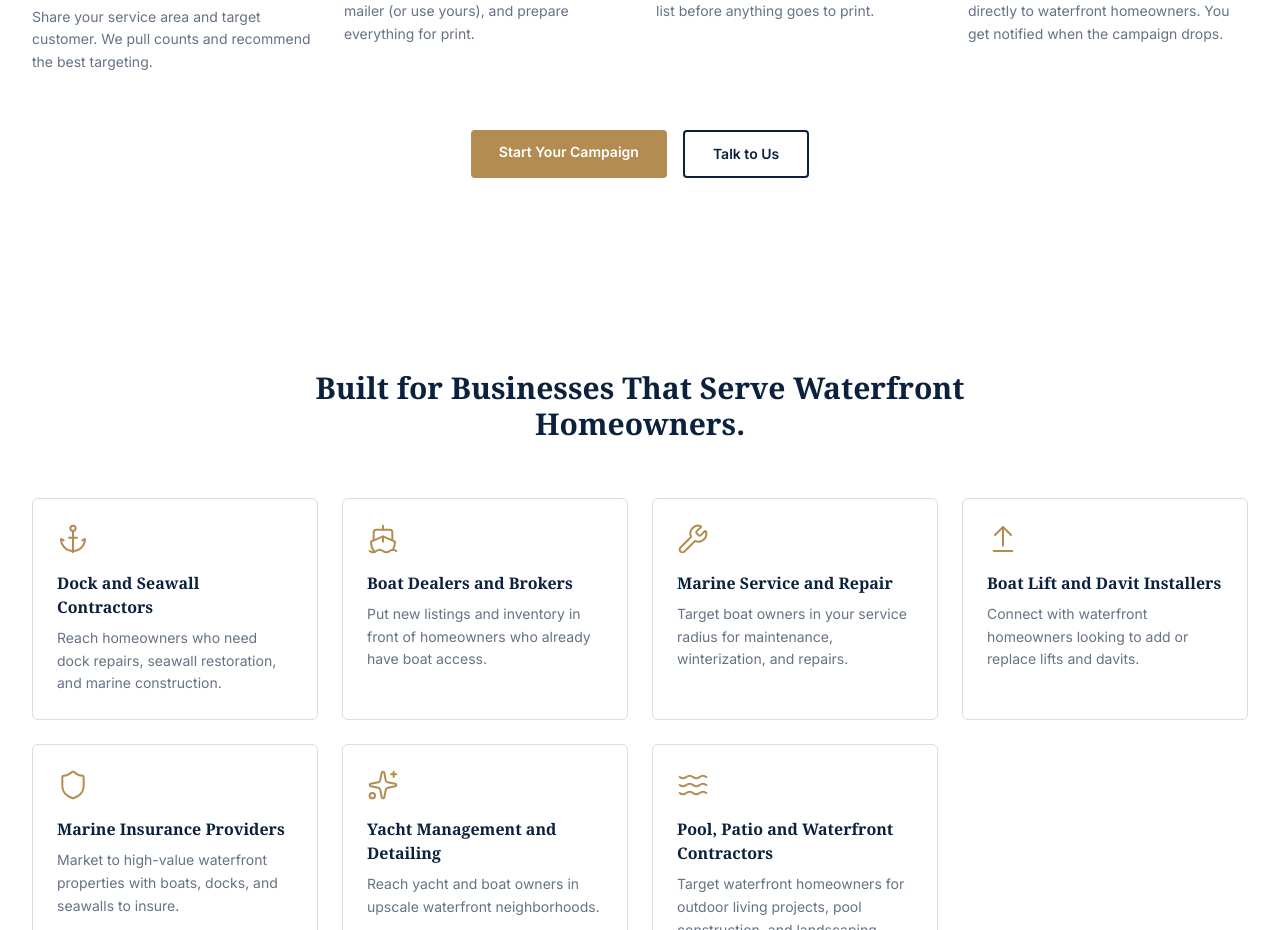
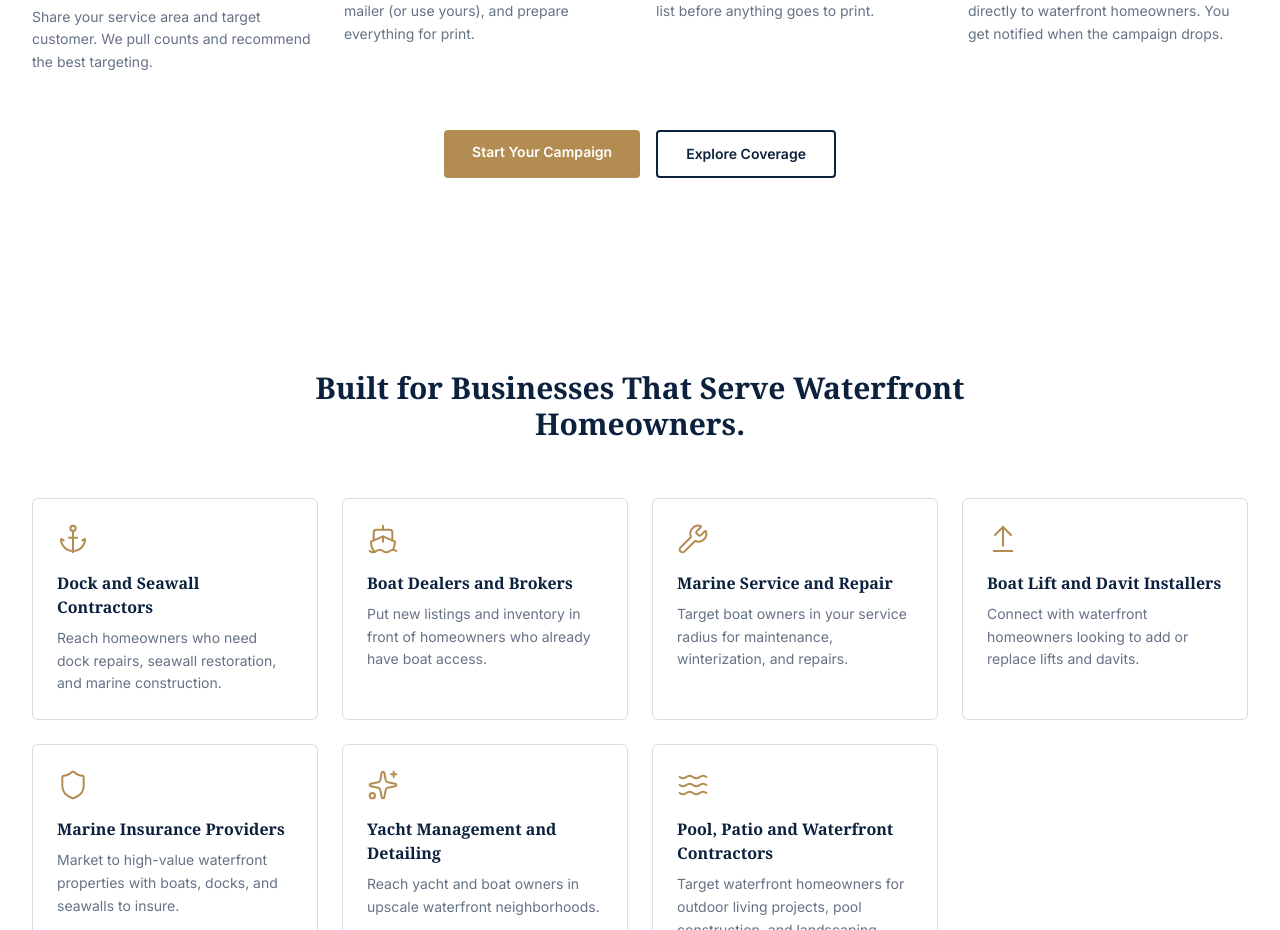
Before and after one commit to waterfrontdirectmail-svg/waterfront, a Next.js app: page / in a window 1280 px wide. Shown: the part 2960-3890 px from the top of the page. Built offline with nearby package versions, Linux system fonts and the light colour scheme.

Commit message:
Fix: rename Talk to Us button to Explore Coverage

```diff
--- a/components/marketing/HowItWorks.tsx
+++ b/components/marketing/HowItWorks.tsx
@@ -61,7 +61,7 @@ const HowItWorks = () => (
           href="/explore"
           className="border-2 border-primary text-primary hover:bg-primary hover:text-primary-foreground px-7 py-3 rounded font-semibold text-sm transition-colors"
         >
-          Talk to Us
+          Explore Coverage
         </a>
       </div>
     </div>
```
